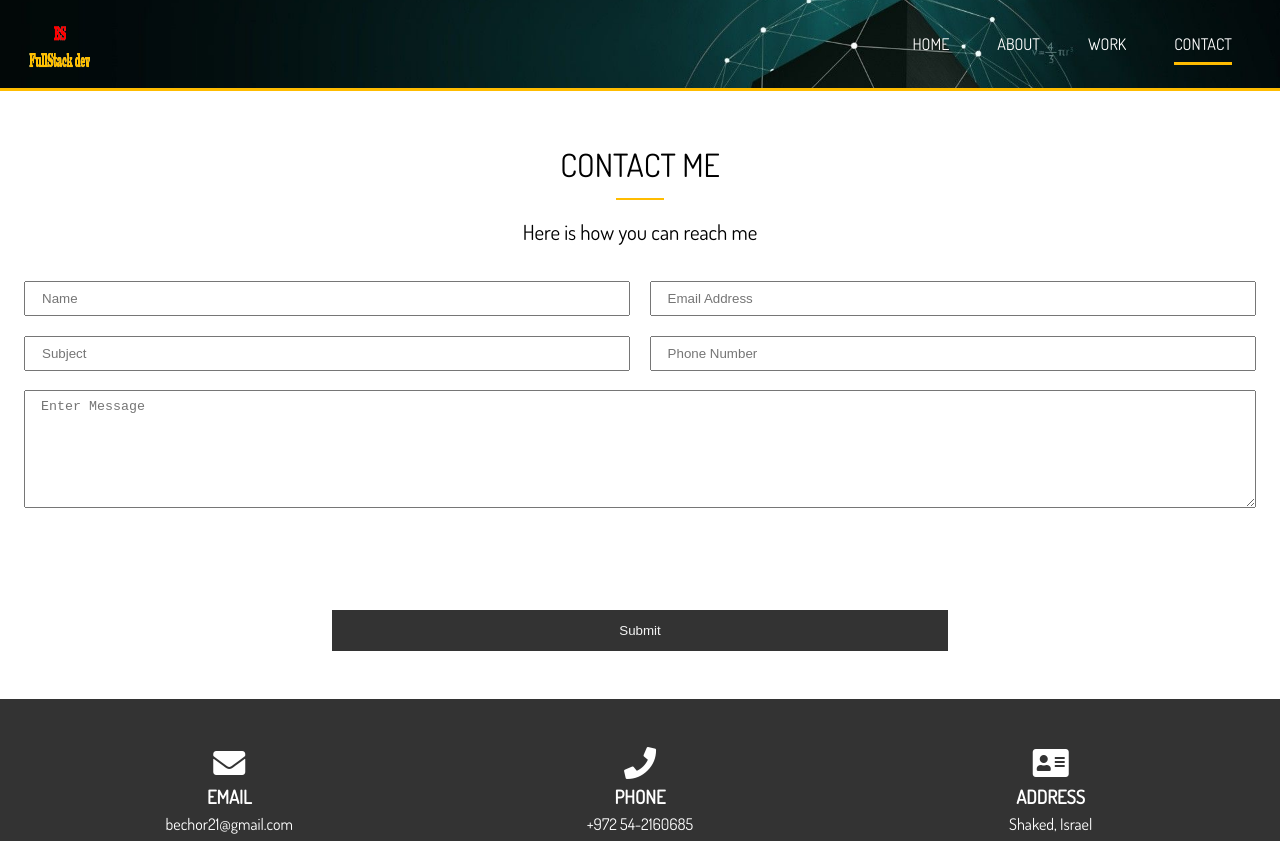
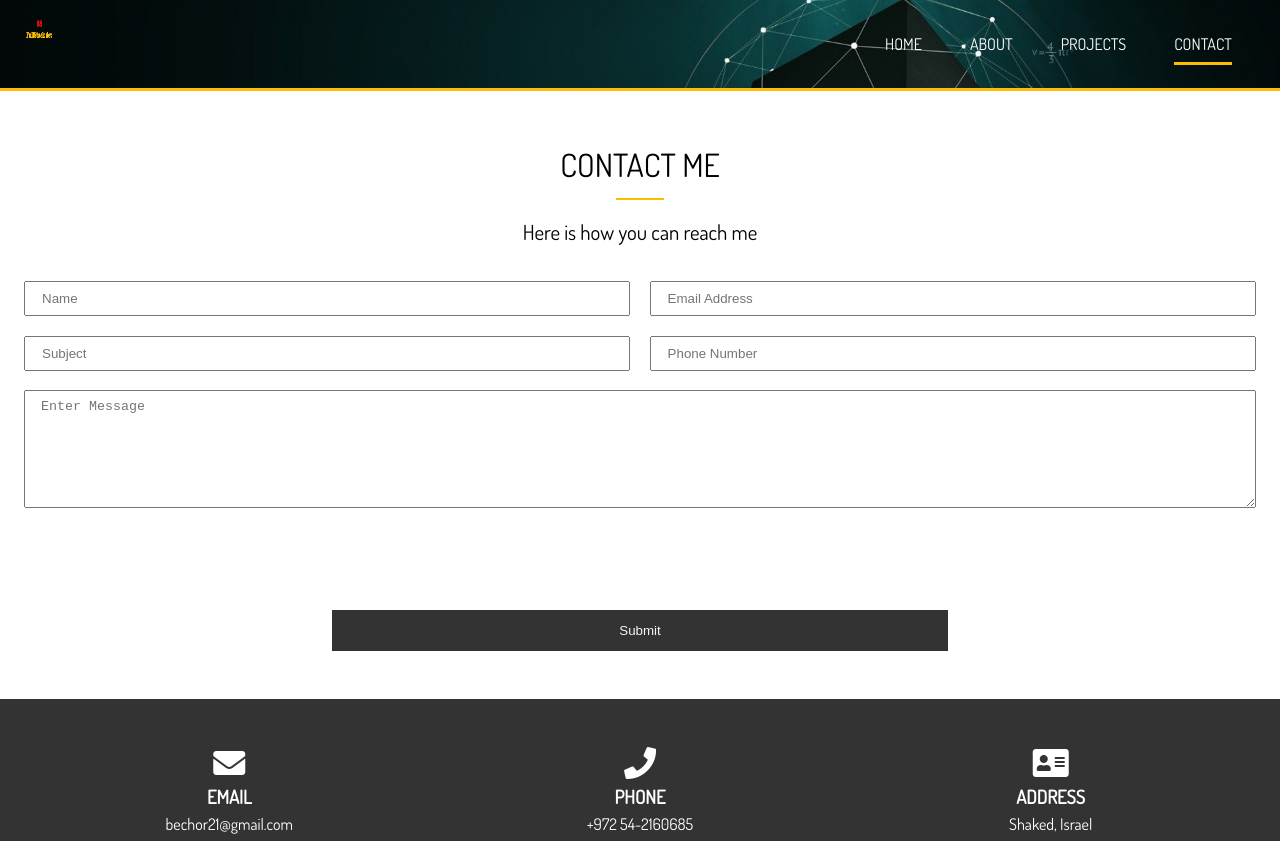
Before and after one commit to bechor25/bechor_web, a website: page dist/contact.html in a window 1280 px wide. Shown: the top 841 px of the page. Drawn offline with Linux system fonts and the light colour scheme.

Commit message:
description

```diff
--- a/dist/contact.html
+++ b/dist/contact.html
@@ -8,7 +8,8 @@
     <link rel="stylesheet" href="https://use.fontawesome.com/releases/v5.7.2/css/all.css" integrity="sha384-fnmOCqbTlWIlj8LyTjo7mOUStjsKC4pOpQbqyi7RrhN7udi9RwhKkMHpvLbHG9Sr" crossorigin="anonymous" />
     <link href="https://fonts.googleapis.com/css?family=Dosis" rel="stylesheet" />
     <link rel="stylesheet" href="css/main.css" />
-    <title>Contact Me</title>
+    <title>Bechor Simheav | Full-Stack/ Front-End Developer | Contact Me</title>
+
 </head>
 
 <body>
@@ -20,7 +21,7 @@
                 <ul>
                     <li><a href="index.html">Home</a></li>
                     <li><a href="about.html">About</a></li>
-                    <li><a href="work.html">Work</a></li>
+                    <li><a href="work.html">Projects</a></li>
                     <li><a href="contact.html" class="current">Contact</a></li>
                 </ul>
             </nav>
--- a/dist/css/main.css
+++ b/dist/css/main.css
@@ -242,8 +242,8 @@ img {
 }
 
 #logo {
-    width: 70px;
-    height: 70px;
+    width: 30px;
+    height: 30px;
     color: #fff;
     text-transform: uppercase;
 }
```
Also changed, not shown: dist/about.html (+2 -2 lines), dist/index.html (+1 -1 lines), dist/work.html (+2 -2 lines).
